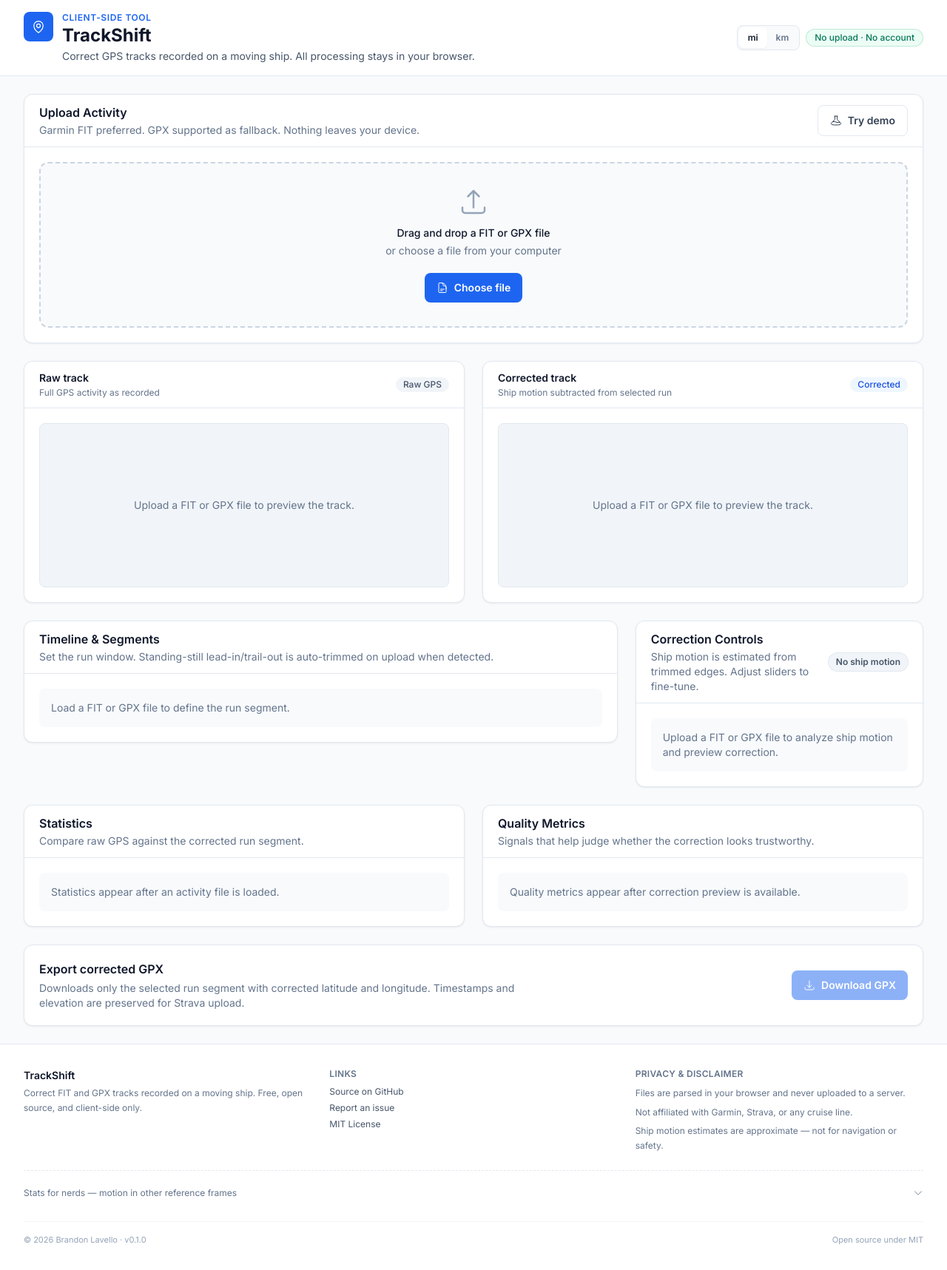
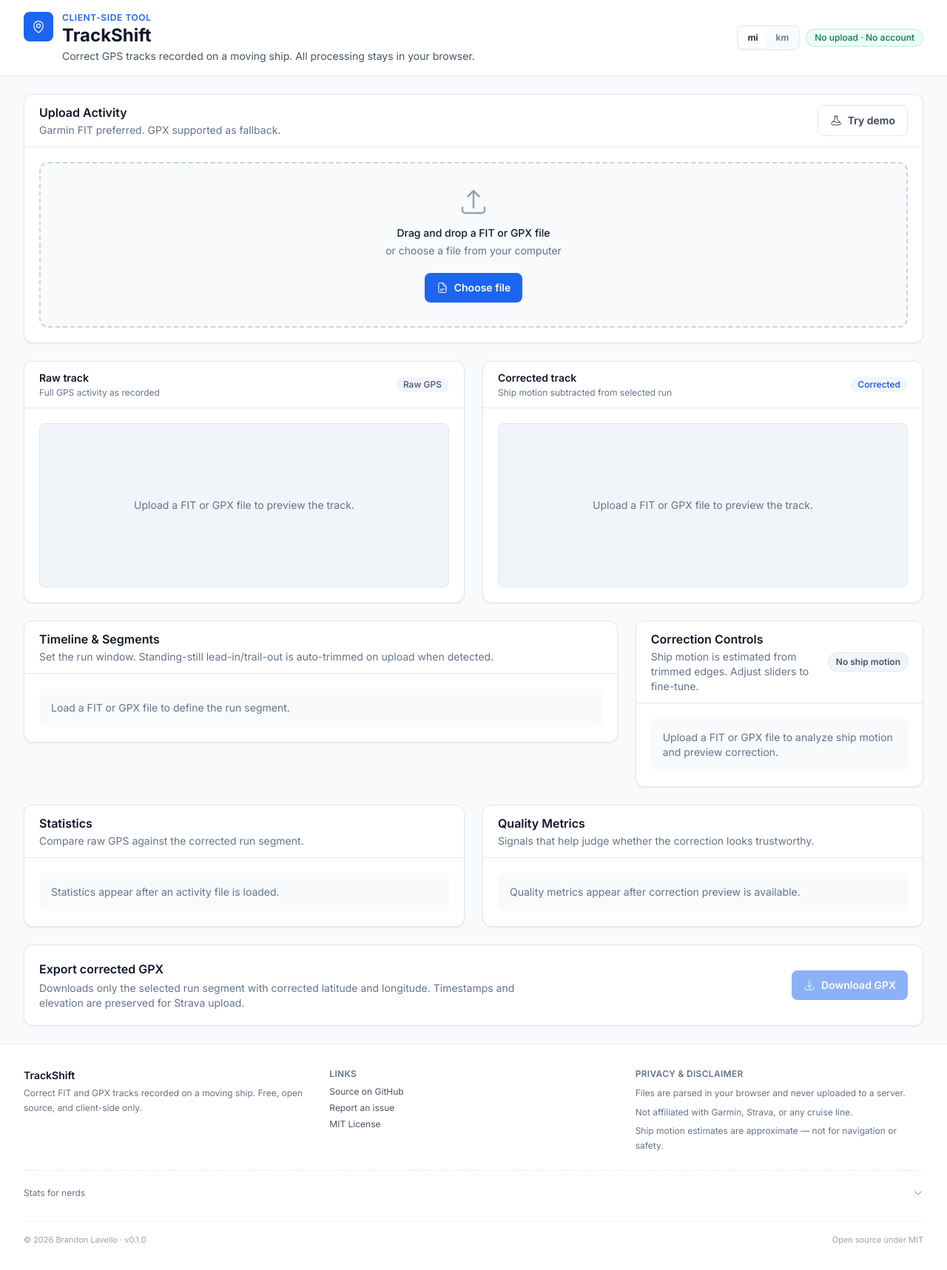
Before and after one commit to brandonlavello/TrackShift, a Vue app: page / in a window 1280 px wide. Shown: the whole page at 74% size. Built offline with nearby package versions, Linux system fonts and the light colour scheme.

Commit message:
Trim redundant privacy and cosmic copy from the UI.
Remove the helical diagram blurb, shorten the Stats for nerds label, and drop the upload panel privacy line already covered elsewhere.

```diff
--- a/src/components/CosmicDiagram.vue
+++ b/src/components/CosmicDiagram.vue
@@ -374,13 +374,6 @@ function isActive(ring) {
         </span>
       </div>
     </div>
-
-    <p class="tw-text-xs tw-leading-relaxed tw-text-slate-500">
-      Locally, Earth looks like a closed loop around the Sun. Galactically, that “orbit” is a
-      helical path: the Sun hauls the entire planetary system ~220 km/s around the Galactic center
-      while you’re still doing laps at ~30 km/s. Your corrected GPS track is a sub-millimeter
-      perturbation on that stack of reference frames.
-    </p>
   </div>
 </template>
 
--- a/src/components/GpxUploader.vue
+++ b/src/components/GpxUploader.vue
@@ -68,7 +68,7 @@ function onFileChange(event) {
           Upload Activity
         </h2>
         <p class="tw-mt-0.5 tw-text-sm tw-text-slate-500">
-          Garmin FIT preferred. GPX supported as fallback. Nothing leaves your device.
+          Garmin FIT preferred. GPX supported as fallback.
         </p>
       </div>
       <div class="tw-flex tw-gap-2">
--- a/src/components/StatsForNerds.vue
+++ b/src/components/StatsForNerds.vue
@@ -88,7 +88,7 @@ function toggle() {
       aria-controls="stats-for-nerds-panel"
       @click="toggle"
     >
-      <span>Stats for nerds — motion in other reference frames</span>
+      <span>Stats for nerds</span>
       <ChevronUpIcon
         v-if="isOpen"
         class="tw-h-3.5 tw-w-3.5 tw-shrink-0"
```
